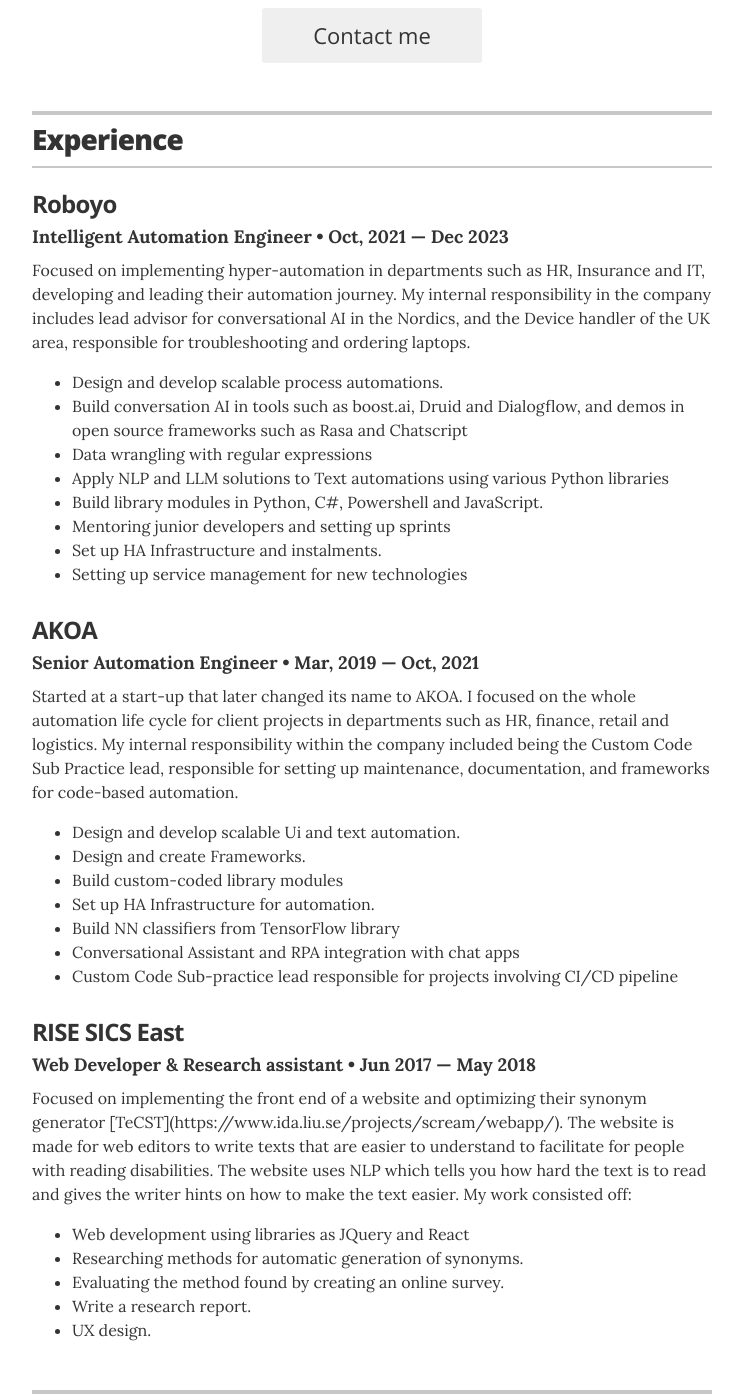
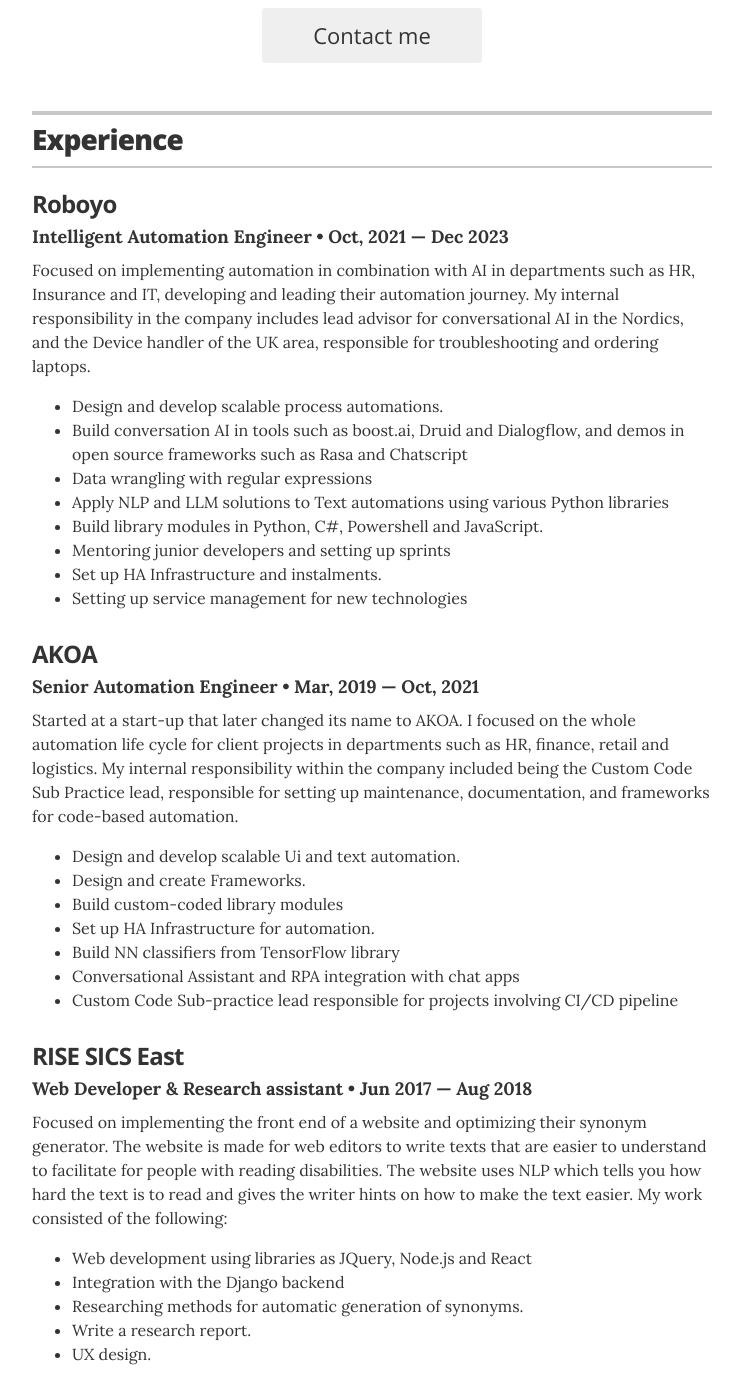
Before and after one commit to annawestin/annawestin.github.io, a Jekyll site: the page built from index.html, in a window 1280 px wide and 1400 px high, scrolled down 646 px. Shown: the whole window, without its empty margins (268-1011 px from the left). Built offline with Jekyll 4.4.1, drawn with Linux system fonts in a browser that asks for light colours.

Commit message:
Update experience.yml

```diff
--- a/_data/experience.yml
+++ b/_data/experience.yml
@@ -4,7 +4,7 @@
   Website: https://roboyo.global
   position: Intelligent Automation Engineer
   duration: Oct, 2021 &mdash; Dec 2023
-  summary: Focused on implementing hyper-automation in departments such as HR, Insurance and IT, developing and leading their automation journey. My internal responsibility in the company includes lead advisor for conversational AI in the Nordics, and the Device handler of the UK area, responsible for troubleshooting and ordering laptops.<ul class="resume-item-list"><li>Design and develop scalable process automations.</li><li>Build conversation AI in tools such as boost.ai, Druid and Dialogflow, and demos in open source frameworks such as Rasa and Chatscript</li><li>Data wrangling with regular expressions</li><li>Apply NLP and LLM solutions to Text automations using various Python libraries</li><li>Build library modules in Python, C#, Powershell and JavaScript. </li><li>Mentoring junior developers and setting up sprints</li><li>Set up HA Infrastructure and instalments.</li><li>Setting up service management for new technologies</li>
+  summary: Focused on implementing automation in combination with AI in departments such as HR, Insurance and IT, developing and leading their automation journey. My internal responsibility in the company includes lead advisor for conversational AI in the Nordics, and the Device handler of the UK area, responsible for troubleshooting and ordering laptops.<ul class="resume-item-list"><li>Design and develop scalable process automations.</li><li>Build conversation AI in tools such as boost.ai, Druid and Dialogflow, and demos in open source frameworks such as Rasa and Chatscript</li><li>Data wrangling with regular expressions</li><li>Apply NLP and LLM solutions to Text automations using various Python libraries</li><li>Build library modules in Python, C#, Powershell and JavaScript. </li><li>Mentoring junior developers and setting up sprints</li><li>Set up HA Infrastructure and instalments.</li><li>Setting up service management for new technologies</li>
 
 # Senior Automation Engineer
 - company: AKOA
@@ -18,5 +18,5 @@
 - company: RISE SICS East
   URL: https://www.sics.se/
   position: Web Developer & Research assistant
-  duration:   Jun 2017  &mdash; May 2018
-  summary: Focused on implementing the front end of a website and optimizing their synonym generator [TeCST](https://www.ida.liu.se/projects/scream/webapp/). The website is made for web editors to write texts that are easier to understand to facilitate for people with reading disabilities. The website uses NLP which tells you how hard the text is to read and gives the writer hints on how to make the text easier. My work consisted off:<ul class="resume-item-list"><li>Web development using libraries as JQuery and React</li><li>Researching methods for automatic generation of synonyms.</li><li>Evaluating the method found by creating an online survey.</li><li>Write a research report.</li><li>UX design.</li>
+  duration:   Jun 2017  &mdash; Aug 2018
+  summary: Focused on implementing the front end of a website and optimizing their synonym generator. The website is made for web editors to write texts that are easier to understand to facilitate for people with reading disabilities. The website uses NLP which tells you how hard the text is to read and gives the writer hints on how to make the text easier. My work consisted of the following:<ul class="resume-item-list"><li>Web development using libraries as JQuery, Node.js and React</li><li>Integration with the Django backend</li><li>Researching methods for automatic generation of synonyms.</li><li>Write a research report.</li><li>UX design.</li>
```
